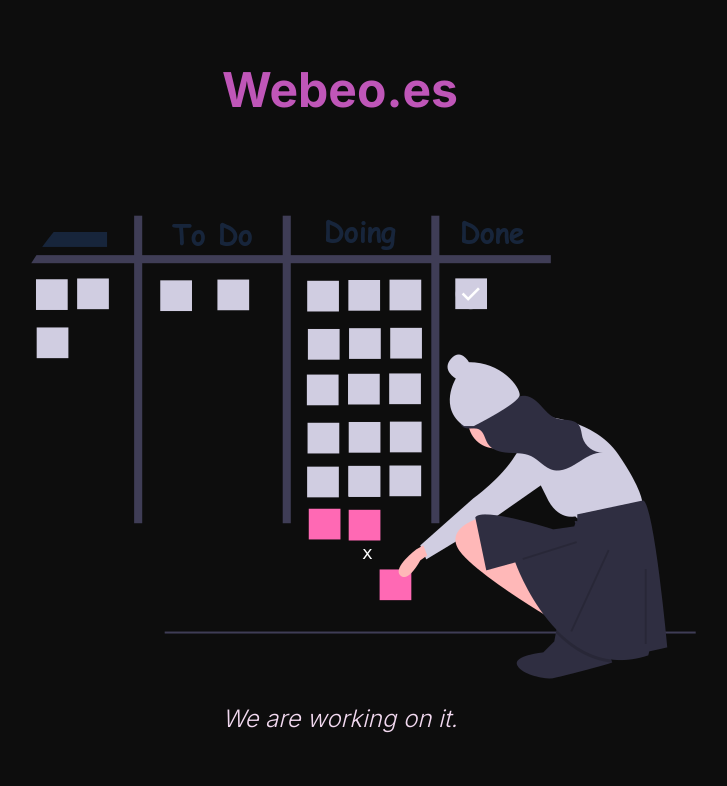
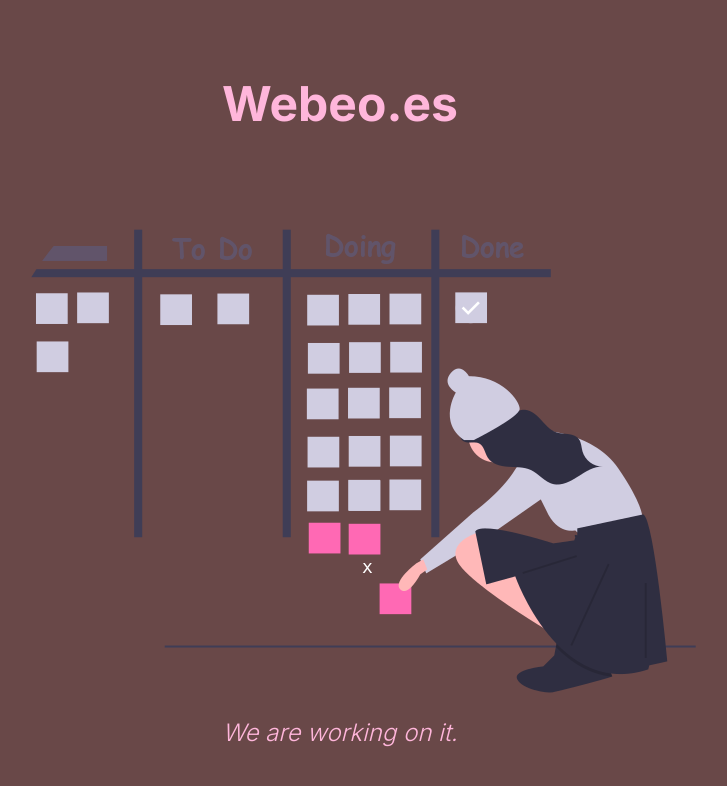
Before and after one commit to ffran96/proyecto-web, a Next.js app: page / in a window 1280 px wide. Shown: the top 786 px of the page, without its empty margins (300-1027 px from the left). Built offline with nearby package versions, Linux system fonts and the light colour scheme.

Commit message:
Cambio de colores

```diff
--- a/src/app/layout.js
+++ b/src/app/layout.js
@@ -12,7 +12,7 @@
 export default function RootLayout({ children }) {
   return (
     <html lang="en">
-      <body className={`${inter.className} bg-[#000000f2]`}>
+      <body className={`${inter.className} bg-[#694848]`}>
 {/*         <Navbar />
  */}        {children}
       </body>
--- a/src/app/page.js
+++ b/src/app/page.js
@@ -1,15 +1,15 @@
 export default function Home() {
   const BGImage = `bg-[url('https://media.istockphoto.com/id/1305999733/es/foto/escritorio-de-dise%C3%B1o-web.jpg?s=1024x1024&w=is&k=20&c=G6lLvfLIFo6K3DJrzmKxFJHkGveQ3dC0QC8f1_pqhVY=')]`;
   return (
-    <main className="flex flex-col gap-6 justify-center items-center h-screen">
-      <h1 className="text-[#ff70f5bc] text-5xl font-bold">Webeo.es</h1>
+    <main className="flex flex-col gap-6 mt-20 justify-start items-center">
+      <h1 className="text-[#FFB6DB] text-5xl font-bold">Webeo.es</h1>
       {/*       <section
         className={`${BGImage} absolute bg-cover bg-center  bottom-0 -z-10 h-svh w-screen`}
       >
         <article className="relative top-14"> Landing page </article>
       </section> */}
       <img src={"/wip.png"} alt="Work in progress" className="bg-cover" />
-      <p className="text-[#fce2faf5] text-2xl font-light italic">
+      <p className="text-[#FFB6DB] text-2xl font-light italic">
         We are working on it.
       </p>
     </main>
```
